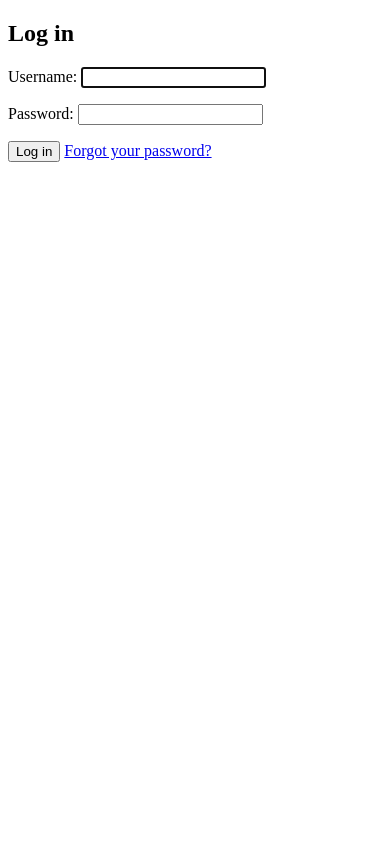
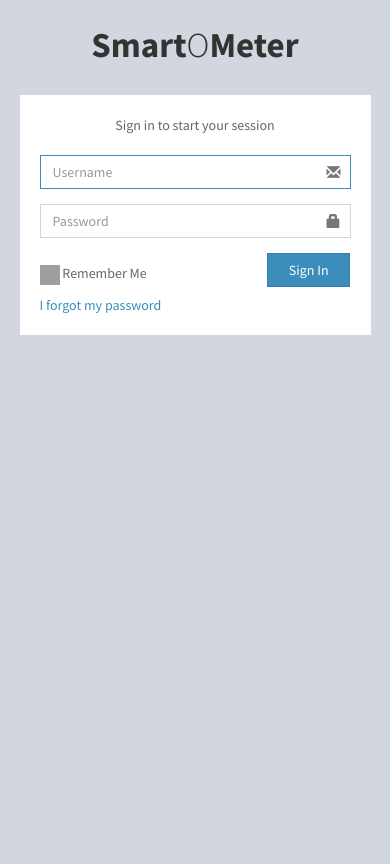
Before and after one commit to farwaali8434/SmartOMeter_v1, a Django app: page /login/ in a window 390 px wide. Before the commit the page ends 162 px from the top, so only its background shows below. Run offline with Django 3.2, Linux system fonts and the light colour scheme; some libraries are stand-ins or nearby versions; grey boxes are pictures that could not be loaded.

Commit message:
Admin Login Page Interface

```diff
--- /dev/null
+++ b/static/css/iCheck/blue.css
@@ -0,0 +1,56 @@
+/* iCheck plugin Flat skin, blue
+----------------------------------- */
+.icheckbox_flat-blue,
+.iradio_flat-blue {
+    display: inline-block;
+    *display: inline;
+    vertical-align: middle;
+    margin: 0;
+    padding: 0;
+    width: 20px;
+    height: 20px;
+    background: url(blue.png) no-repeat;
+    border: none;
+    cursor: pointer;
+}
+
+.icheckbox_flat-blue {
+    background-position: 0 0;
+}
+    .icheckbox_flat-blue.checked {
+        background-position: -22px 0;
+    }
+    .icheckbox_flat-blue.disabled {
+        background-position: -44px 0;
+        cursor: default;
+    }
+    .icheckbox_flat-blue.checked.disabled {
+        background-position: -66px 0;
+    }
+
+.iradio_flat-blue {
+    background-position: -88px 0;
+}
+    .iradio_flat-blue.checked {
+        background-position: -110px 0;
+    }
+    .iradio_flat-blue.disabled {
+        background-position: -132px 0;
+        cursor: default;
+    }
+    .iradio_flat-blue.checked.disabled {
+        background-position: -154px 0;
+    }
+
+/* Retina support */
+@media only screen and (-webkit-min-device-pixel-ratio: 1.5),
+       only screen and (-moz-min-device-pixel-ratio: 1.5),
+       only screen and (-o-min-device-pixel-ratio: 3/2),
+       only screen and (min-device-pixel-ratio: 1.5) {
+    .icheckbox_flat-blue,
+    .iradio_flat-blue {
+        background-image: url(blue@2x.png);
+        -webkit-background-size: 176px 22px;
+        background-size: 176px 22px;
+    }
+}
--- a/templates/registration/door.html
+++ b/templates/registration/door.html
@@ -1,11 +1,32 @@
+{% load static %}
 <!DOCTYPE html>
 <html lang="en">
 <head>
-    <meta charset="UTF-8">
+    <meta charset="utf-8">
+    <meta http-equiv="X-UA-Compatible" content="IE=edge">
+    <meta content="width=device-width, initial-scale=1, maximum-scale=1, user-scalable=no" name="viewport">
     <title>{{ title }}</title>
+    <link rel="stylesheet" href="{% static '/css/bootstrap/dist/css/bootstrap.min.css' %}">
+    <link rel="stylesheet" href="{% static 'css/AdminLTE.min.css' %}">
+    <link rel="stylesheet" href="{% static 'css/iCheck/blue.css' %}">
+    <link rel="stylesheet" href="https://fonts.googleapis.com/css?family=Source+Sans+Pro:300,400,600,700,300italic,400italic,600italic">
 </head>
-<body>
+<body class="hold-transition login-page">
     {% block content %}
+
     {% endblock content %}
+
+    <script src="{% static 'js/jquery.min.js'%}"></script>
+    <script src="{% static 'css/bootstrap/dist/js/bootstrap.min.js'%} "></script>
+    <script src="{% static 'js/iCheck/icheck.min.js' %} "></script>
+    <script>
+      $(function () {
+        $('input').iCheck({
+          checkboxClass: 'icheckbox_flat-blue',
+          radioClass: 'iradio_flat-blue',
+          increaseArea: '20%'
+        });
+      });
+    </script>
 </body>
 </html>
--- a/templates/registration/login.html
+++ b/templates/registration/login.html
@@ -1,11 +1,35 @@
 {% extends 'registration/door.html' %}
 
 {% block content %}
-      <h2>Log in</h2>
-      <form method="post" novalidate>
-        {% csrf_token %}
-        {{ form.as_p }}
-        <button type="submit" class="btn btn-primary">Log in</button>
-        <a href="{% url 'password_reset' %}" class="btn btn-link">Forgot your password?</a>
-      </form>
+    <div class="login-box">
+        <div class="login-logo">
+            <b>Smart</b>O<b>Meter</b>
+        </div>
+        <div class="login-box-body">
+            <p class="login-box-msg">Sign in to start your session</p>
+            <form method="post">
+                {% csrf_token %}
+                {{ form.non_field_errors }}
+                <div class="form-group has-feedback">
+                    <input type="text" class="form-control" name="username" autofocus required placeholder="Username">
+                    <span class="glyphicon glyphicon-envelope form-control-feedback"></span>
+                </div>
+                <div class="form-group has-feedback">
+                    <input type="password" class="form-control" name="password" required placeholder="Password">
+                    <span class="glyphicon glyphicon-lock form-control-feedback"></span>
+                </div>
+                <div class="row">
+                    <div class="col-xs-8">
+                        <div class="checkbox icheck">
+                            <label><input type="checkbox"> Remember Me</label>
+                        </div>
+                    </div>
+                    <div class="col-xs-4">
+                        <button type="submit" class="btn btn-primary btn-block btn-flat">Sign In</button>
+                    </div>
+                </div>
+              <a href="{% url 'password_reset' %}">I forgot my password</a><br>
+            </form>
+        </div>
+    </div>
 {% endblock %}
```
Also changed, not shown: static/css/iCheck/blue@2x.png (added), static/js/iCheck/icheck.min.js (added).
